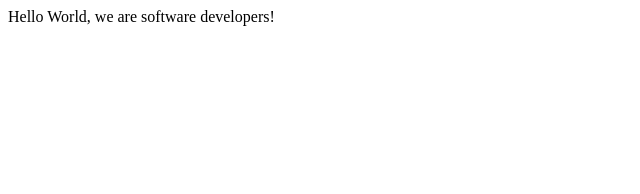
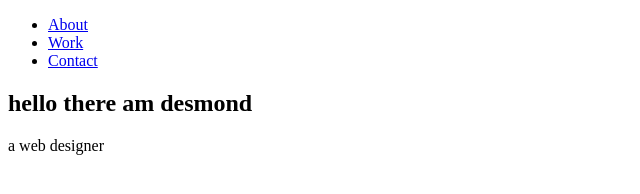
Before and after one commit to derrick1451/derrick-desmond, a plain HTML site: page index.html in a window 1280 px wide. Shown: the whole page, without its empty margins (0-640 px from the left). Drawn offline with Linux system fonts and the light colour scheme.

Commit message:
update body

```diff
--- a/index.html
+++ b/index.html
@@ -7,20 +7,21 @@
   </head>
 
   <body>
+    <div class="container">
+      <nav id="nav-bar">
+        <ul>
+          <li><a href="#">About</a></li>
+          <li><a href="#">Work</a></li>
+          <li><a href="#">Contact</a></li>
+
+        </ul>
+      </nav>
+      <section id="welcome-section">
+        <h1>hello there am desmond</h1>
+        <p>a web designer</p>
+      </section>
+    </div>
     <script src="https://cdn.freecodecamp.org/testable-projects-fcc/v1/bundle.js"></script>
-    Hello World, we are software developers!
-    <!--
-
-    Hello Camper!
-
-    For now, the test suite only works in Chrome!
-    Please read the README below in the JS Editor before beginning.
-    Feel free to delete this message once you have read it.
-    Good luck and Happy Coding!
-
-    - The freeCodeCamp Team
-
-    -->
     <script src="js/index.js"></script>
   </body>
 </html>
```
